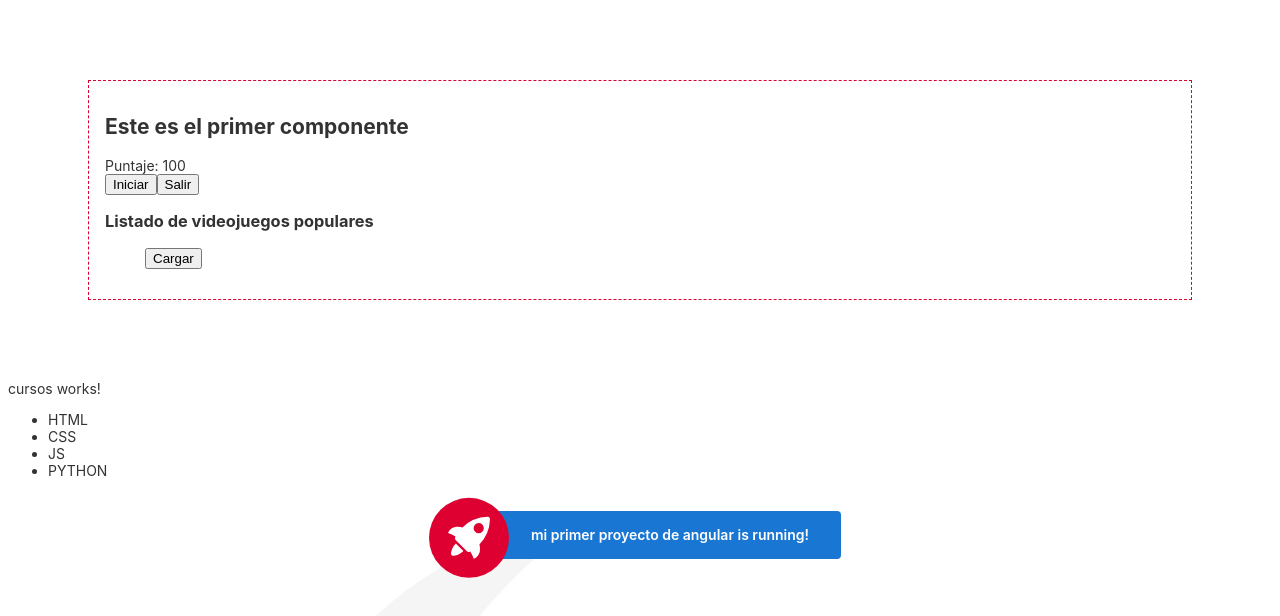
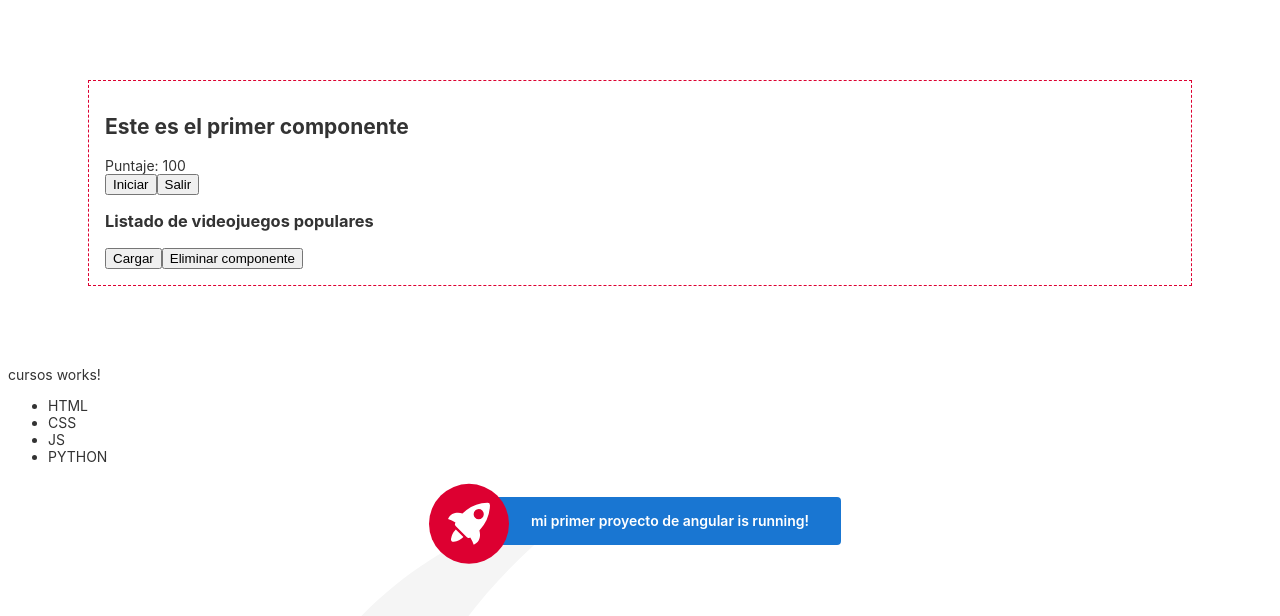
Before and after one commit to AgustinStringa/my-angular-project, an Angular app: page / in a window 1280 px wide. Shown: the top 616 px of the page. Built offline with nearby package versions, Linux system fonts and the light colour scheme.

Commit message:
OnInit, DoCheck, OnDestroy, alternando visibilidad de un componente

```diff
--- a/src/app/videojuego/videojuego.component.html
+++ b/src/app/videojuego/videojuego.component.html
@@ -1,4 +1,4 @@
-<div class="videojuego">
+<div class="videojuego" *ngIf="visible">
   <h2>Este es el primer componente</h2>
   <span>Puntaje: {{ puntaje }}</span>
   <br />
@@ -7,7 +7,9 @@
 
   <h3>{{ titulo }}</h3>
 
-  <ul>
-    <button (click)="generarItems()">Cargar</button>
-  </ul>
+  <button (click)="generarItems()">Cargar</button>
+
+  <button (click)="alternarVisibilidad()">Eliminar componente</button>
 </div>
+
+<button (click)="alternarVisibilidad()" *ngIf="!visible">Mostrar</button>
--- a/src/app/videojuego/videojuego.component.ts
+++ b/src/app/videojuego/videojuego.component.ts
@@ -1,4 +1,4 @@
-import { Component, OnInit, DoCheck} from "@angular/core";
+import { Component, OnInit, DoCheck, OnDestroy} from "@angular/core";
 
 @Component({
     selector: 'Videojuego',
@@ -13,16 +13,18 @@ import { Component, OnInit, DoCheck} from "@angular/core";
     // <span></span>
     // </div>`
 })
-export class VideojuegoComponent implements OnInit, DoCheck {
+export class VideojuegoComponent implements OnInit, DoCheck, OnDestroy {
     public puntaje:number;
     public lista:Array<any>;
     public titulo:String;
+    public visible:boolean;
 
     constructor(){
         console.log('constructorrr');
     this.puntaje  = 1000;
     this.lista = ["Minecraft", "Grand Theft Auto", "Pacman", "Mario Bros", "Doom eternal", "Wonder Boy"];
     this.titulo = 'Listado de videojuegos populares';
+    this.visible = true;
     }
 
     //metodos
@@ -36,7 +38,11 @@ export class VideojuegoComponent implements OnInit, DoCheck {
         })
     }
 
-    //HOOK
+    public alternarVisibilidad(){
+        this.visible = !this.visible;
+    }
+    //HOOKS
+
     ngOnInit(): void {
         console.log('on-init ejecutadoo');
         setTimeout(()=> {
@@ -47,7 +53,10 @@ export class VideojuegoComponent implements OnInit, DoCheck {
     ngDoCheck(): void {
         console.log('DoCheck ejecutado');
     }
-
+    //ON DESTROY
+    ngOnDestroy(): void {
+        console.log('onDestroy ejecutado');
+    }
 
 
 
```
